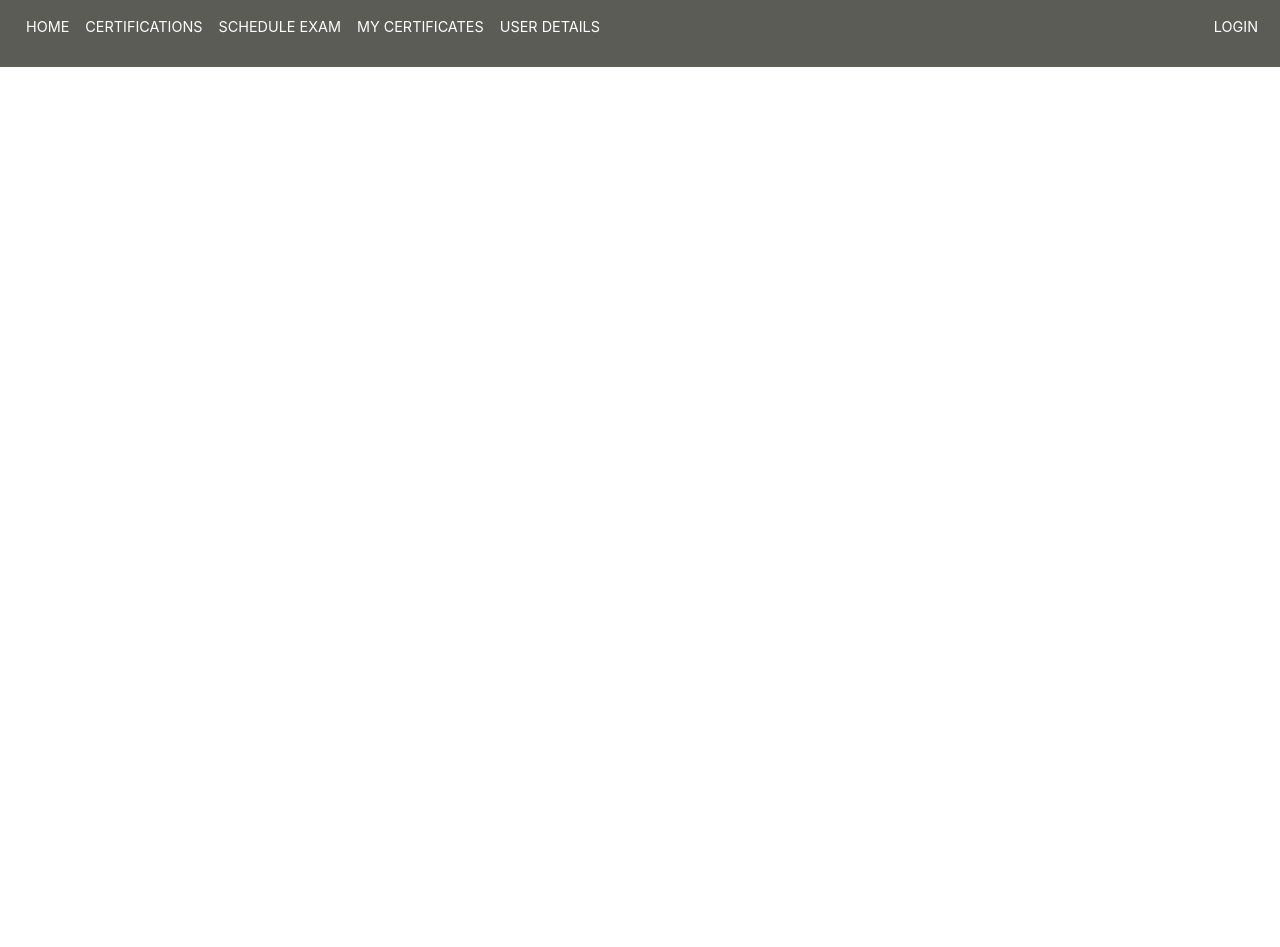
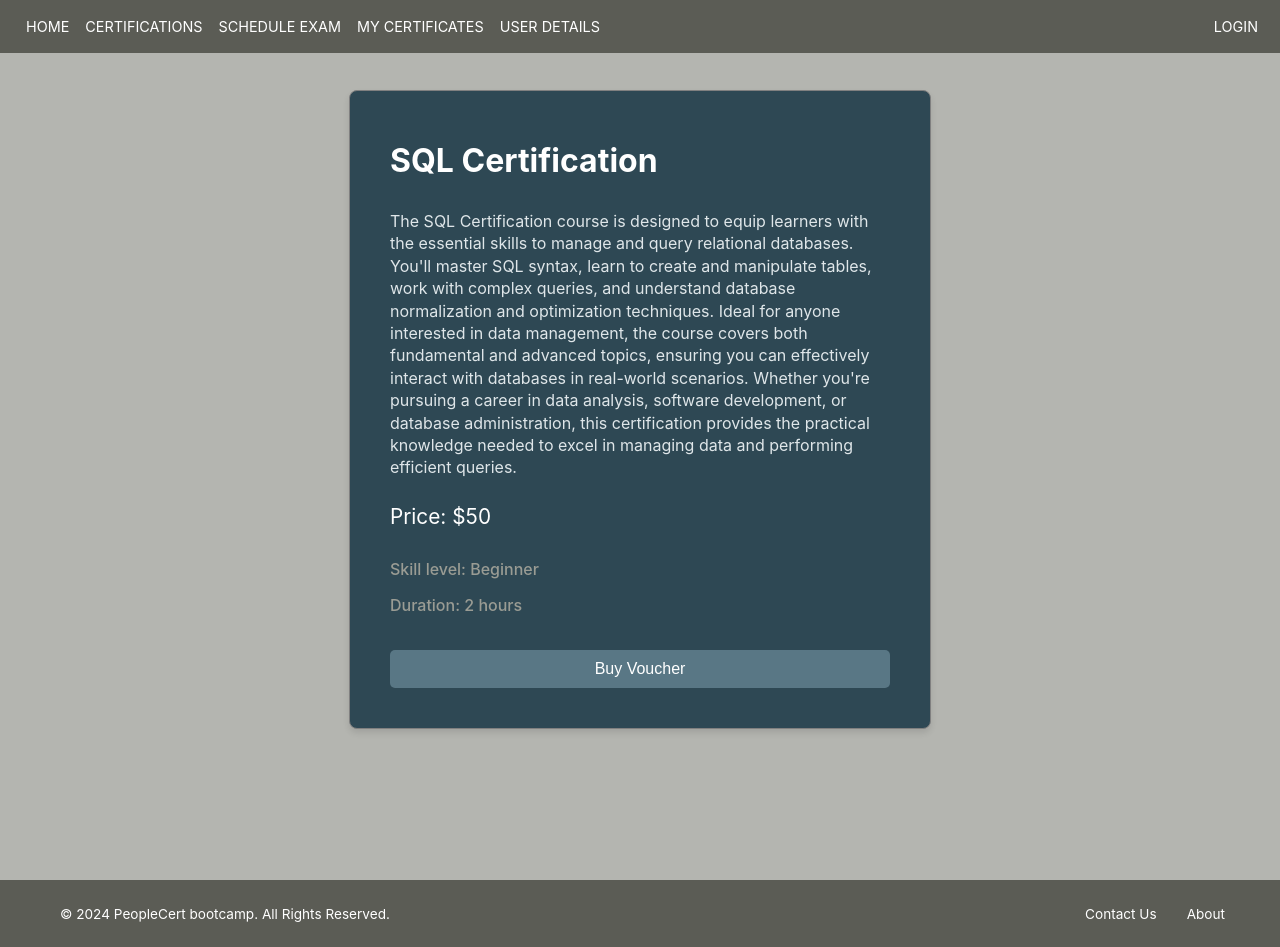
Before and after one commit to ppcbc/certstoreui, a React (Create React App) app: page /detailed-certifications in a window 1280 px wide. Before the commit the page ends 800 px from the top, so only its background shows below. Built offline with nearby package versions, Linux system fonts and the light colour scheme.

Commit message:
Added a Detailed Certification page, added links to the smaller certification in the Home page and the Certifications page, added a 100 character limit to the discription. Updated App.js

```diff
--- a/src/App.js
+++ b/src/App.js
@@ -8,6 +8,7 @@ import {
 import Header from "./components/Header";
 import Home from "./components/Home";
 import Certifications from "./components/Certifications";
+import DetailedCertification from "./components/DetailedCertification";
 import ScheduleExam from "./components/ScheduleExam";
 import MyCertificates from "./components/MyCertificates";
 import Register from "./components/Register";
@@ -27,6 +28,7 @@ import Footer from "./components/Footer";
 import ContactUs from "./components/ContactUs";
 import About from "./components/About";
 
+
 function Layout() {
   const location = useLocation();
   const hideHeaderRoutes = ["/exam"];
@@ -39,6 +41,7 @@ function Layout() {
       <Routes>
         <Route path="/" element={<Home />} />
         <Route path="/certifications" element={<Certifications />} />
+        <Route path="/detailed-certifications" element={<DetailedCertification />} />
         <Route path="/schedule-exam" element={<ScheduleExam />} />
         <Route path="/my-certificates" element={<MyCertificates />} />
         <Route path="/adminpanel" element={<AdminPanel />} />
--- a/src/components/Certifications.js
+++ b/src/components/Certifications.js
@@ -1,5 +1,6 @@
 import React, { useState } from 'react';
-import '../css/Certifications.css'
+import { Link } from 'react-router-dom';
+import '../css/Certifications.css';
 
 export default function Certifications() {
     const [certifications] = useState([
@@ -45,15 +46,26 @@ export default function Certifications() {
         alert(`Bought voucher for ${certification.name}`);
     };
 
+    const truncateDescription = (text, maxLength) => {
+        if (text.length > maxLength) {
+            return text.slice(0, maxLength) + '...';
+        }
+        return text;
+    };
+
     return (
         <div className="certifications">
             <h1>Available Certifications</h1>
             <ul>
                 {certifications.map((certification) => (
-                    <li key={certification.id}>
-                        <h2>{certification.name}</h2>
-                        <p>{certification.description}</p>
-                        <p>Price: ${certification.price}</p>
+                    <li key={certification.id} className="certification-box">
+                        <Link to="/detailed-certifications" className="certification-link">
+                            <div>
+                                <h2>{certification.name}</h2>
+                                <p>{truncateDescription(certification.description, 100)}</p>
+                                <p>Price: ${certification.price}</p>
+                            </div>
+                        </Link>
                         <button onClick={() => handleBuy(certification)}>Buy Voucher</button>
                     </li>
                 ))}
--- /dev/null
+++ b/src/components/DetailedCertification.js
@@ -0,0 +1,36 @@
+import React, { useState } from 'react';
+import '../css/DetailedCertification.css'
+
+export default function DetailedCertification() {
+    const [certifications] = useState([
+        {
+            id: 1,
+            name: 'SQL Certification',
+            price: 50,
+            skillLevel: 'Beginner',
+            duration: '2 hours',
+            description: 'The SQL Certification course is designed to equip learners with the essential skills to manage and query relational databases. You\'ll master SQL syntax, learn to create and manipulate tables, work with complex queries, and understand database normalization and optimization techniques. Ideal for anyone interested in data management, the course covers both fundamental and advanced topics, ensuring you can effectively interact with databases in real-world scenarios. Whether you\'re pursuing a career in data analysis, software development, or database administration, this certification provides the practical knowledge needed to excel in managing data and performing efficient queries.'
+        }
+    ]);
+
+    const handleBuy = (certification) => {
+        alert(`Bought voucher for ${certification.name}`);
+    };
+
+    return (
+        <div className="detailed_certifications">
+            <ul>
+                {certifications.map((certification) => (
+                    <li key={certification.id}>
+                        <h2>{certification.name}</h2>
+                        <p>{certification.description}</p>
+                        <p>Price: ${certification.price}</p>
+                        <p className="skill-level">Skill level: {certification.skillLevel}</p>
+                        <p className="duration">Duration: {certification.duration}</p>
+                        <button onClick={() => handleBuy(certification)}>Buy Voucher</button>
+                    </li>
+                ))}
+            </ul>
+        </div>
+    );
+}
--- a/src/css/Certifications.css
+++ b/src/css/Certifications.css
@@ -1,3 +1,4 @@
+
 /* Style for the .certifications container */
 .certifications {
   background-color: #b4b5b0; /* Light background for the page */
@@ -24,6 +25,10 @@
   gap: 20px; /* Space between items */
 }
 
+.certifications ul a {
+  text-decoration: none !important;; /* Ensure links within ul have no underline */
+}
+
 /* Style for each certification box */
 .certifications li {
   background-color: #2e4854; /* Darker background for each box */
@@ -48,6 +53,8 @@
   font-size: 1.5rem; /* Medium font size */
   margin-bottom: 20px; /* Space below the title */
   color: white; /* White text for titles */
+  text-decoration: none;
+
 }
 
 /* Style for certification description */
--- /dev/null
+++ b/src/css/DetailedCertification.css
@@ -0,0 +1,95 @@
+/* Style for the .certifications container */
+.detailed_certifications {
+    background-color: #b4b5b0; /* Light background for the page */
+    color: #2c3e50; /* Text color matching the header palette */
+    padding: 40px 20px; /* Padding for the container */
+    text-align: center; /* Center the heading and general text */
+    min-height: 100vh; /* Full height of the viewport */
+}
+
+
+/* Style for the list of certifications */
+.detailed_certifications ul {
+    margin-top: 50px;
+    list-style: none; /* Remove default list styling */
+    padding: 0; /* Remove padding */
+    display: flex; /* Use flexbox to align items */
+    flex-wrap: wrap; /* Allow wrapping to next line for responsiveness */
+    justify-content: center; /* Center the items in the container */
+    gap: 20px; /* Space between items */
+}
+
+/* Style for each certification box */
+.detailed_certifications li {
+    background-color: #2e4854; /* Darker background for each box */
+    border: 1px solid gray; /* Subtle border */
+    border-radius: 8px; /* Rounded corners */
+    box-shadow: 0 4px 6px rgba(0, 0, 0, 0.1); /* Soft shadow for depth */
+    padding: 40px; /* Internal padding */
+    width: 500px; /* Fixed width for each box */
+    min-height: 265px; /* Accommodate extra description text */
+    text-align: left; /* Center the content */
+    transition: transform 0.3s ease, box-shadow 0.3s ease; /* Smooth hover effect */
+}
+
+/* Hover effect for each box */
+.detailed_certifications li:hover {
+    transform: translateY(-5px); /* Slight lift on hover */
+    box-shadow: 0 6px 10px rgba(0, 0, 0, 0.15); /* Deeper shadow on hover */
+}
+
+/* Style for certification name (h2) */
+.detailed_certifications li h2 {
+    font-size: 2rem; /* Medium font size */
+    margin-top: 10px;
+    margin-bottom: 30px; /* Space below the title */
+    color: white; /* White text for titles */
+}
+
+/* Style for certification description */
+.detailed_certifications li p:nth-of-type(1) {
+    font-size: 1rem; /* Slightly smaller font for descriptions */
+    margin-bottom: 25px; /* Space below description */
+    color: #dfe6e9; /* Slightly lighter text color for contrast */
+    line-height: 1.4; /* Improve readability */
+}
+
+/* Style for the price text (p) */
+.detailed_certifications li p:nth-of-type(2) {
+    font-size: 1.3rem; /* Slightly larger font for visibility */
+    margin-bottom: 30px; /* Space below the price */
+    color: white; /* White text for prices */
+}
+
+/* Style for the "Buy Voucher" button */
+.detailed_certifications li button {
+    background-color: #597785; /* Blue button background */
+    color: #fff; /* White text color */
+    border: none; /* Remove border */
+    border-radius: 5px; /* Rounded corners */
+    padding: 10px 20px; /* Button padding */
+    cursor: pointer; /* Pointer cursor on hover */
+    font-size: 1rem; /* Font size for button text */
+    transition: background-color 0.3s ease; /* Smooth hover effect */
+    width: 100%;
+}
+
+/* Hover effect for the button */
+.detailed_certifications li button:hover {
+    background-color: #78909c; /* Darker blue on hover */
+    font-weight: 600; /* Make text bolder on hover */
+}
+
+.skill-level{
+    color: var(--color21);
+    font-size: 1rem;
+    font-weight: 500;
+    margin-bottom: 5px;
+}
+
+.duration{
+    color: var(--color21);
+    font-size: 1rem;
+    font-weight: 500;
+    margin-bottom: 35px;
+}
--- a/src/css/Home.css
+++ b/src/css/Home.css
@@ -1,4 +1,63 @@
+/* .my-home {
+  background-color: #2e4854;
+  color: #fff;
+  display: flex;
+  flex-direction: column;
+  justify-content: flex-start;
+  align-items: center;
+  text-align: center;
+  padding: 70px 90px 70px 90px;
+  word-wrap: break-word;
+}
 
+.my-home h1 {
+  color: lightgray;
+  font-weight: 500;
+  font-size: 3.5rem;
+  margin-bottom: 10px;
+  border-bottom: 2px solid lightgray;
+  padding-bottom: 20px;
+  letter-spacing: 0.5px;
+  padding: 20px;
+}
+
+.my-home p {
+  color: lightgray;
+  font-size: 1.2rem;
+  max-width: 1200px;
+  letter-spacing: 0.5px;
+  word-wrap: break-word;
+  text-align: left;
+} */
+
+/* .my-home {
+  background-color:
+  color: #fff;
+  display: flex;
+  flex-direction: column;
+  justify-content: flex-start;
+  align-items: center;
+  text-align: center;
+  padding: 70px 20px 20px 20px;
+  word-wrap: break-word;
+}
+
+.my-home h1 {
+  color: lightgray;
+  font-weight: 500;
+  font-size: 3.5rem;
+  margin-bottom: 10px;
+  border-bottom: 2px solid lightgray;
+  padding-bottom: 20px;
+  letter-spacing: 0.5px;
+}
+
+.my-home p {
+  color: lightgray;
+  font-size: 1.2rem;
+  max-width: 850px;
+  letter-spacing: 0.5px;
+} */
 
 .my-home {
   background-color: #2e4854; /* Fallback background color */
@@ -79,6 +138,10 @@
   gap: 20px; /* Space between items */
 }
 
+.preview-certifications ul a {
+  text-decoration: none !important;; /* Ensure links within ul have no underline */
+}
+
 /* Style for each certification box */
 .preview-certifications li {
   background-color: #2e4854; /* Darker background for each box */
```
Also changed, not shown: src/components/Home.js (+37 -35 lines).
